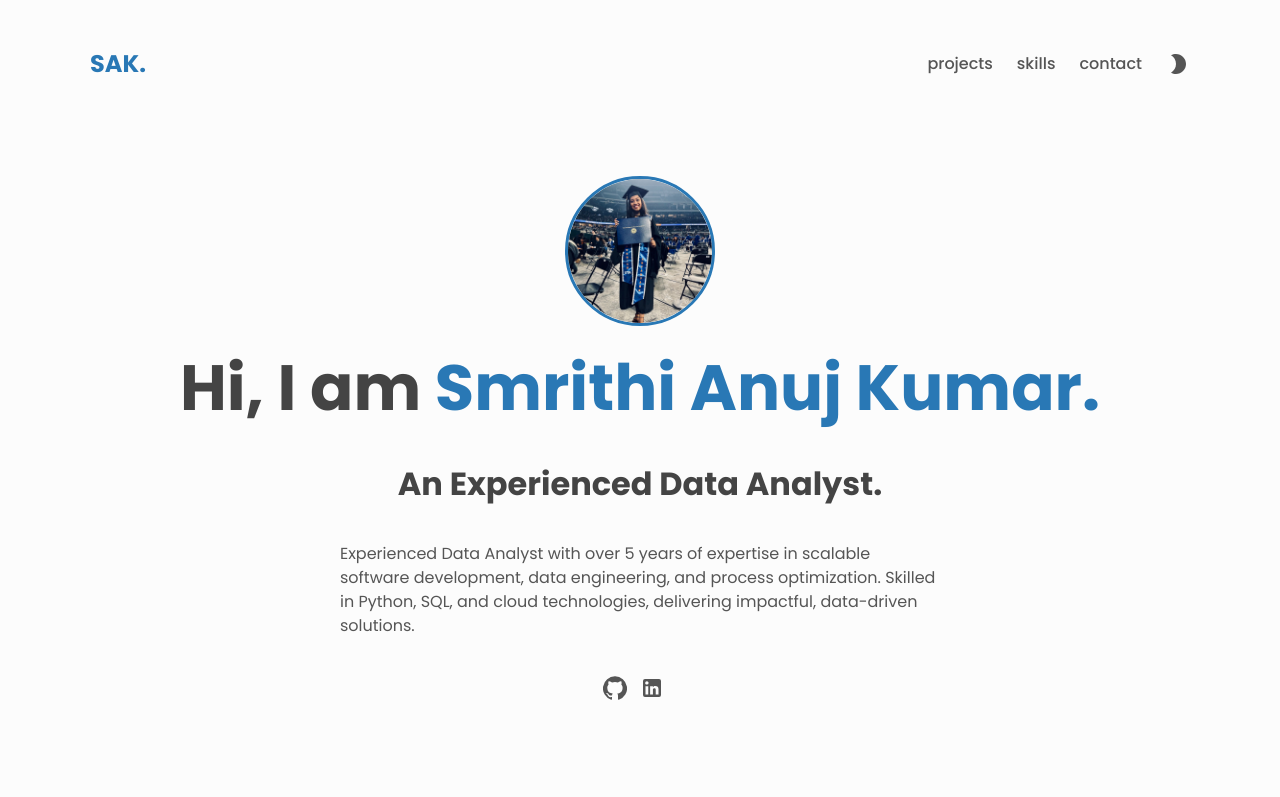
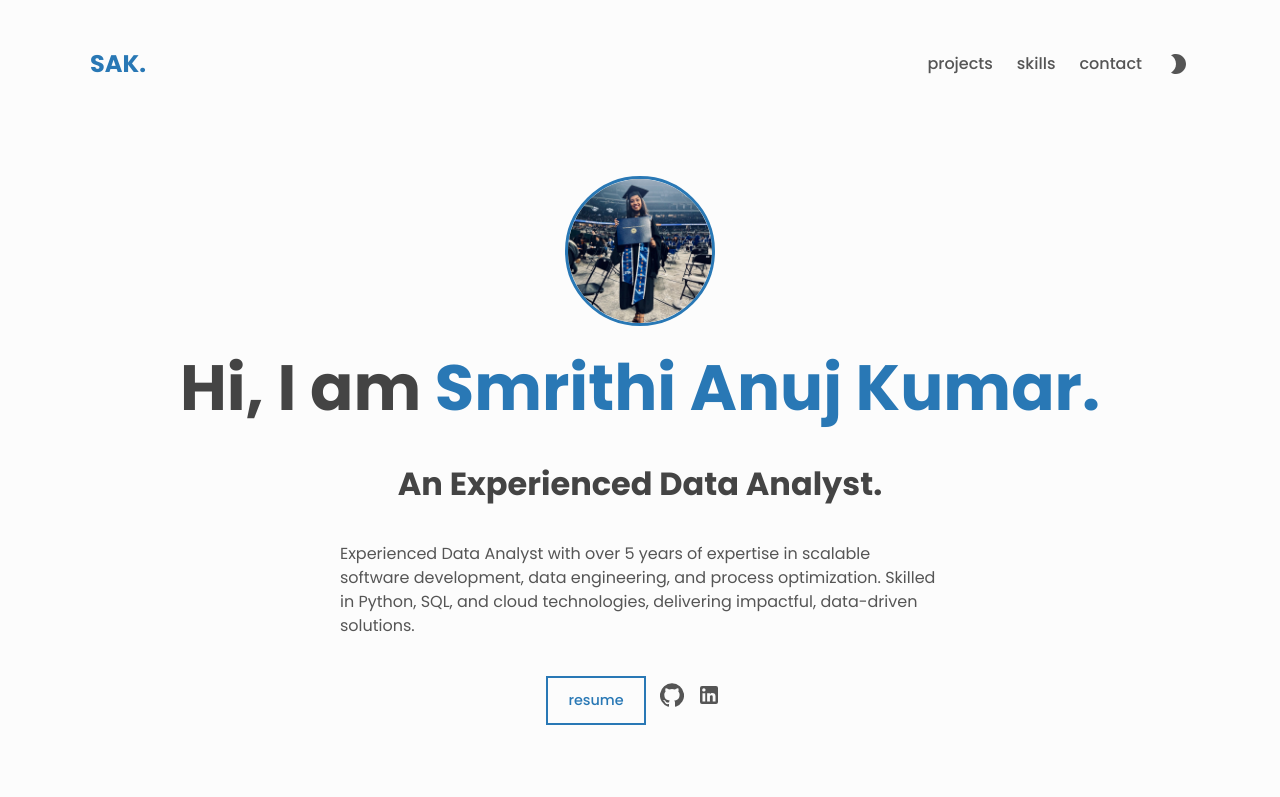
Before and after one commit to SmrithiAnuj/smrithianuj.github.io, a React (Create React App) app: page / in a window 1280 px wide. Shown: the top 797 px of the page. Built offline with nearby package versions, Linux system fonts and the light colour scheme.

Commit message:
Update portfolio.js

```diff
--- a/src/portfolio.js
+++ b/src/portfolio.js
@@ -8,7 +8,7 @@ const about = {
   role: 'Experienced Data Analyst',
   description:
     'Experienced Data Analyst with over 5 years of expertise in scalable software development, data engineering, and process optimization. Skilled in Python, SQL, and cloud technologies, delivering impactful, data-driven solutions.',
-  resume: '',
+  resume: 'https://drive.google.com/file/d/1oK-nhKNqm0S3Yq6aE3A3TdhwiXDGoZHX/view?usp=sharing',
   social: {
     linkedin: 'https://www.linkedin.com/in/smrithi-ekkadu-anuj-kumar/',
     github: 'https://github.com/SmrithiAnuj/',
```
